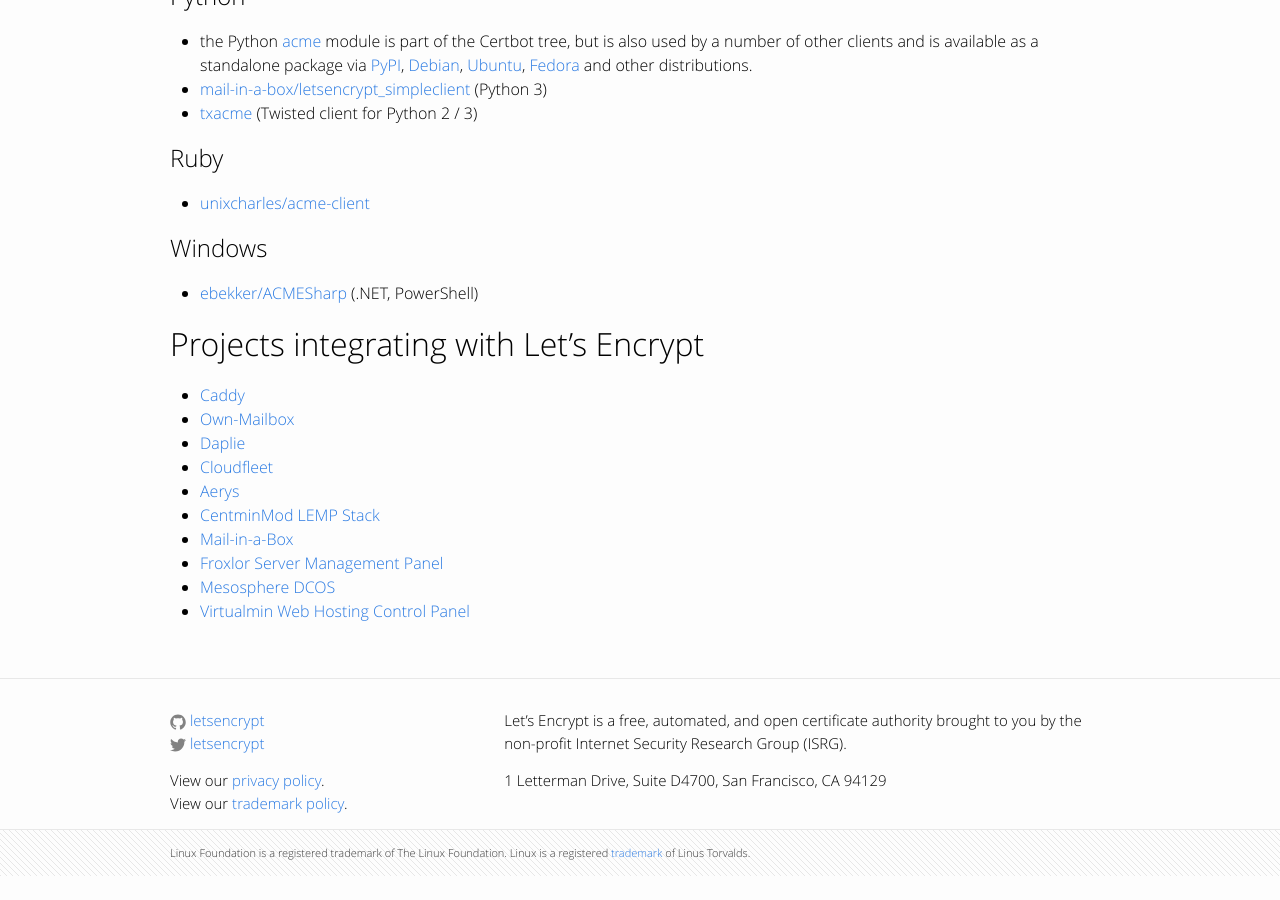
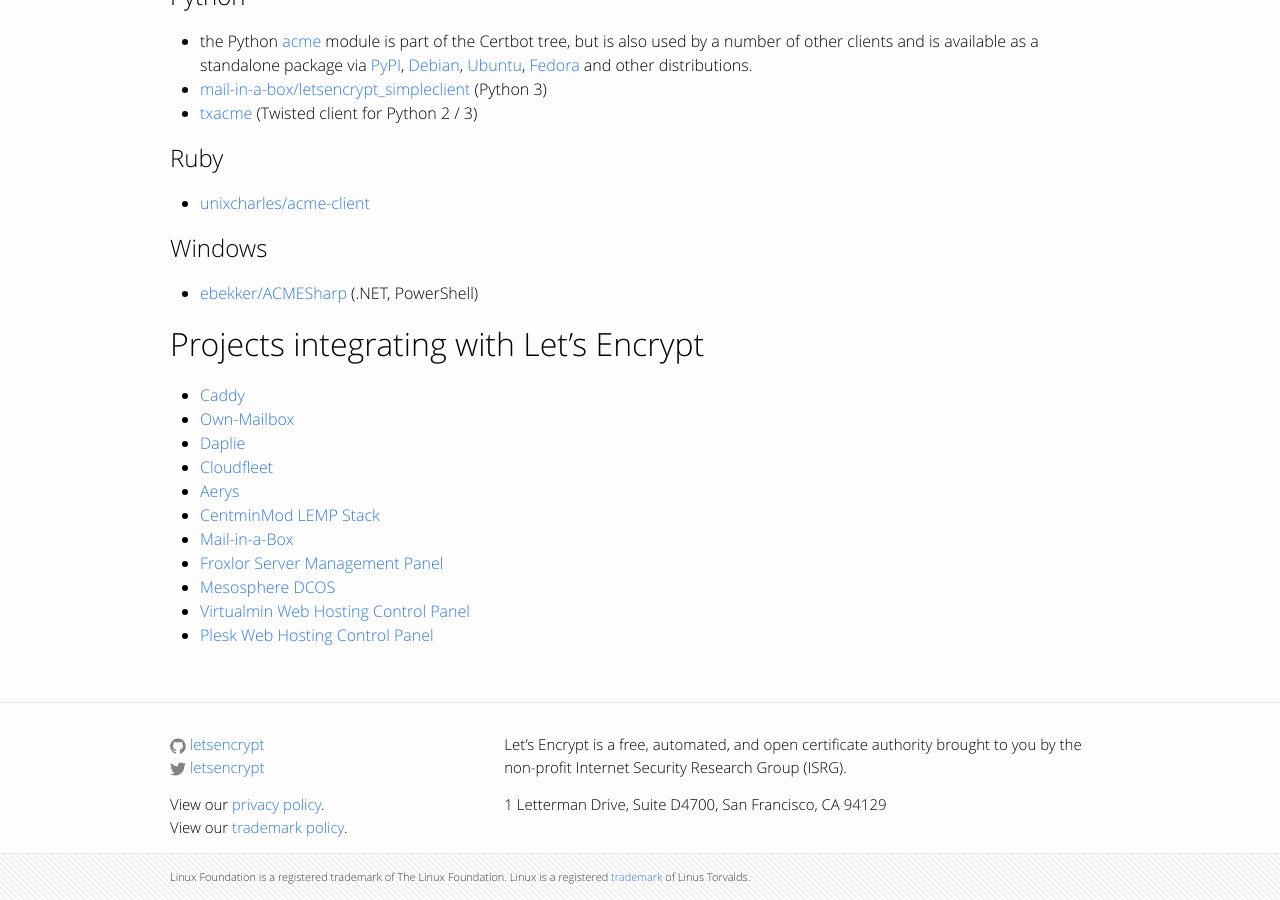
Before and after one commit to snowman1120/website, a Jekyll site: the page built from docs/client-options.md, in a window 1280 px wide and 900 px high, scrolled down 2930 px. Built offline with Jekyll 4.4.1, drawn with Linux system fonts in a browser that asks for light colours; before the commit the page ends 3806 px from its top, so only the background shows below that.

Commit message:
Add info about Plesk+LE integration. (#32)
See https://www.plesk.com/extensions/letsencrypt/

```diff
--- a/docs/client-options.md
+++ b/docs/client-options.md
@@ -146,3 +146,4 @@ If certbot does not meet your needs, or you’d simply like to try something els
 - [Froxlor Server Management Panel](https://www.froxlor.org/)
 - [Mesosphere DCOS](https://mesosphere.com/blog/2016/04/06/lets-encrypt-dcos/)
 - [Virtualmin Web Hosting Control Panel](https://www.virtualmin.com/)
+- [Plesk Web Hosting Control Panel](https://www.virtualmin.com/)
```
